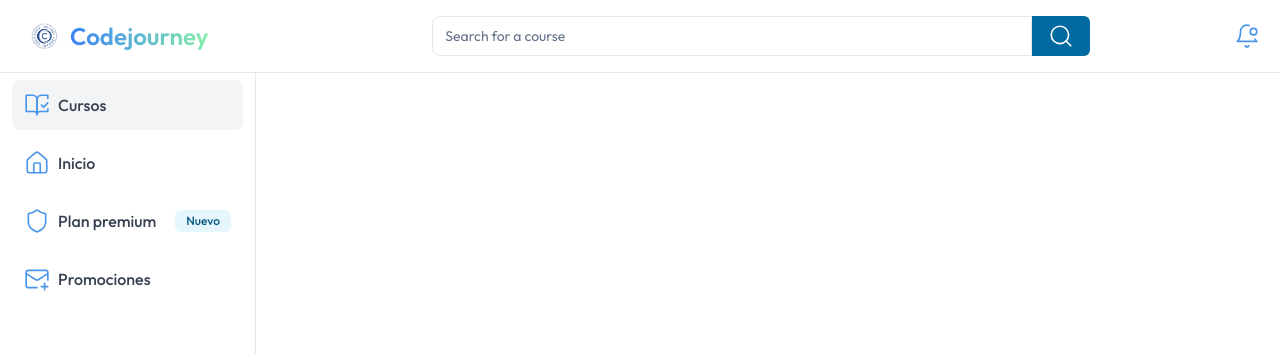
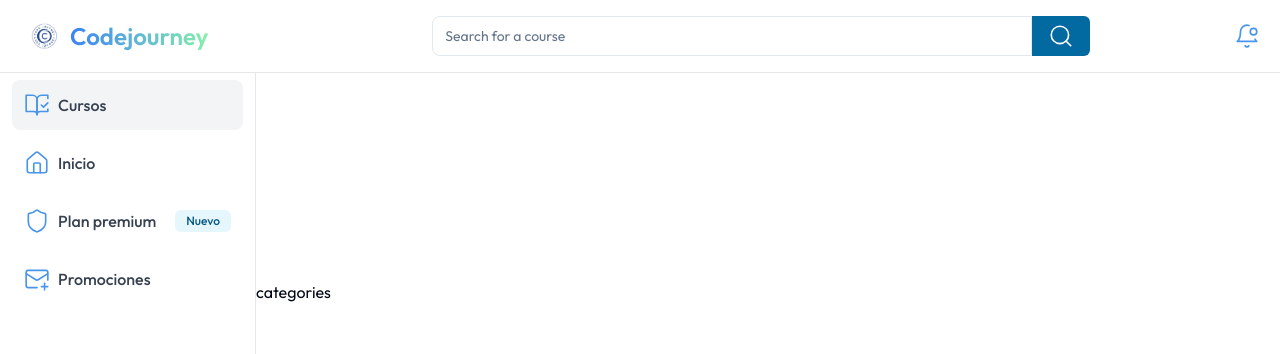
Before and after one commit to victorgxn/codejourney, a Next.js app: page /dashboard in a window 1280 px wide. Shown: the top 354 px of the page. Built offline with nearby package versions, Linux system fonts and the light colour scheme.

Commit message:
Salvaguarda, se va intentar hacer historia

```diff
--- a/src/app/(home)/(routes)/dashboard/page.tsx
+++ b/src/app/(home)/(routes)/dashboard/page.tsx
@@ -1,9 +1,10 @@
-import { UserButton } from "@clerk/nextjs";
-import {SideBarNav} from "@/app/(home)/_components/(Side-BarNav)/SideBarNav";
+import {CategoryFilter} from "@/app/(home)/_components";
 
 export default function Dashboard() {
     return (
-        <SideBarNav/>
+       <div>
+           <CategoryFilter/>
+       </div>
     )
 
 
--- a/src/app/(home)/(routes)/layout.tsx
+++ b/src/app/(home)/(routes)/layout.tsx
@@ -12,11 +12,14 @@ export default function HomeLayout({
     children: React.ReactNode;
 }>) {
     return (
-            <div>
-                <div className='h-full w-64 inset-y-0 z-50'>
+            <div >
+                <div className='h-full w-64'>
                     <SideBarNav/>
                 </div>
-                {children}
+                <div className='m-64'>
+                    {children}
+                </div>
+
             </div>
     )
 }
--- a/src/app/(home)/_components/(Side-BarNav)/Aside.tsx
+++ b/src/app/(home)/_components/(Side-BarNav)/Aside.tsx
@@ -11,7 +11,7 @@ export const Aside = () => {
             id: 1,
             name: 'Cursos',
             icon: BookOpenCheck,
-            path: '/courses',
+            path: '/dashboard',
         },
         {
             id: 2,
--- /dev/null
+++ b/src/app/(home)/_components/CategoryFilter.tsx
@@ -0,0 +1,7 @@
+export function CategoryFilter() {
+    return (
+        <div>
+            categories
+        </div>
+    );
+}
--- a/src/app/(home)/_components/index.ts
+++ b/src/app/(home)/_components/index.ts
@@ -1 +1,2 @@
 export * from '@/app/(home)/_components/(Side-BarNav)/SideBarNav';
+export * from  './CategoryFilter';
```
